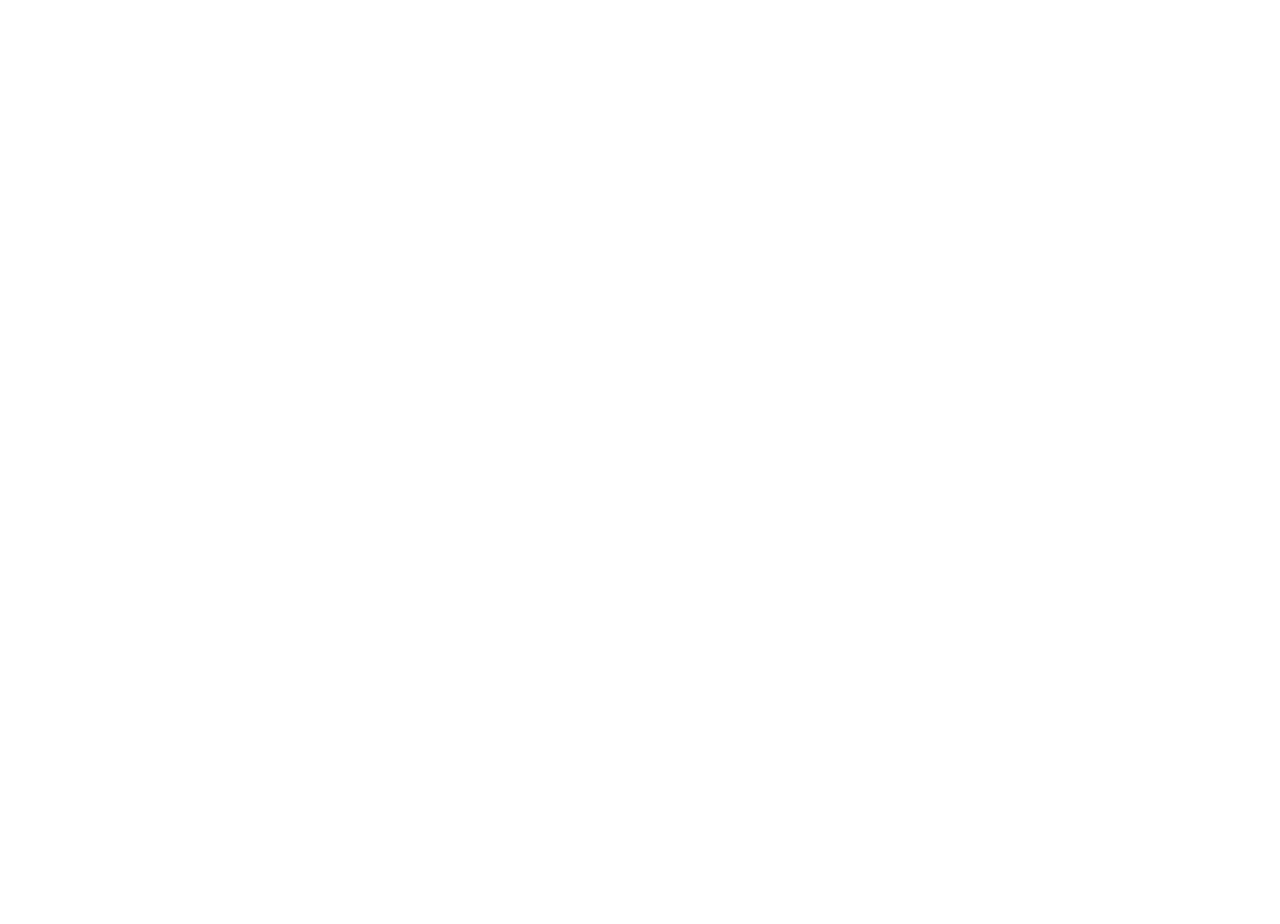
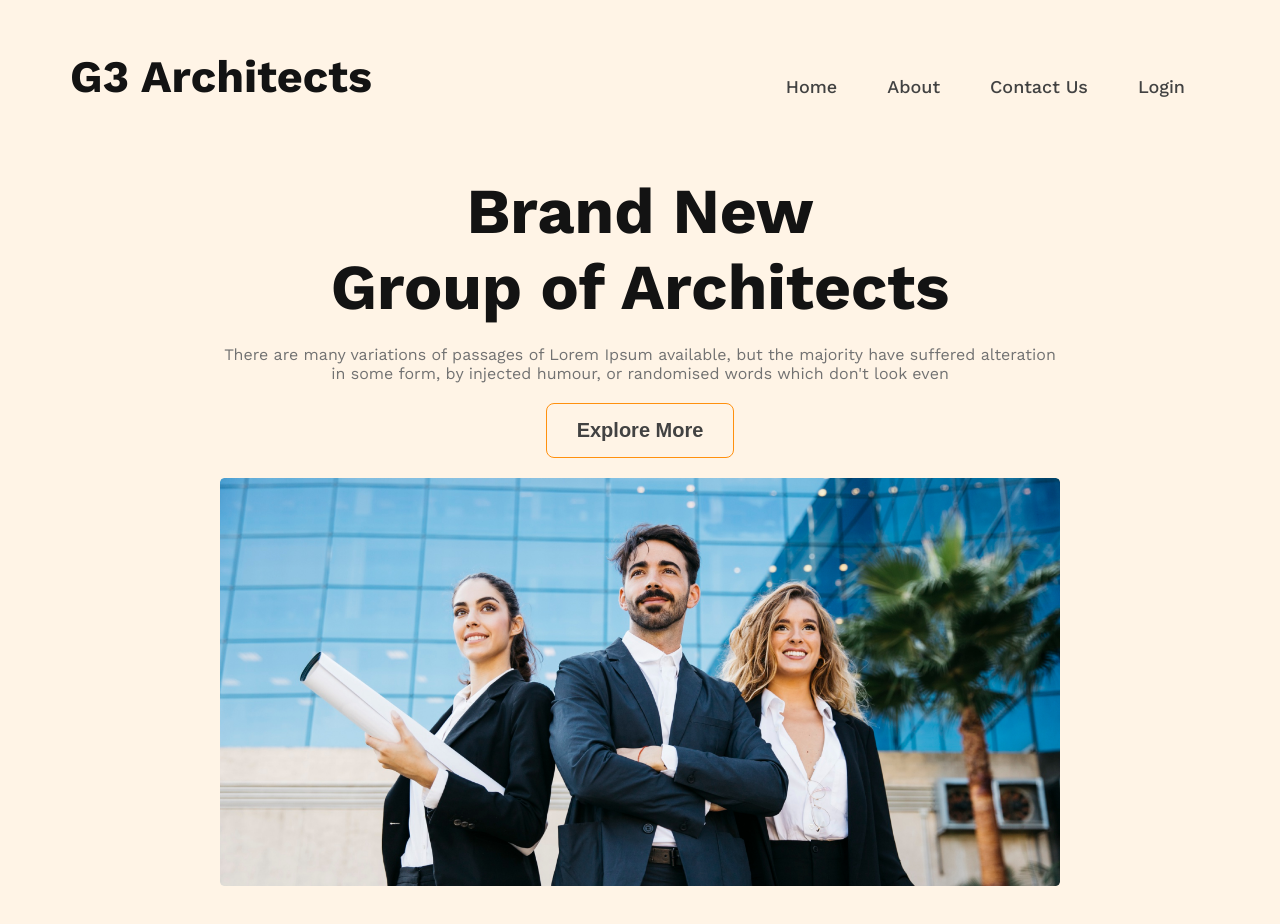
Before and after one commit to Sk-Monir/G3-Architects-Html-Css-Responsive, a plain HTML site: page index.html in a window 1280 px wide. Before the commit the page ends 800 px from the top, so only its background shows below. Drawn offline with nearby package versions, Linux system fonts and the light colour scheme.

Commit message:
header add

```diff
--- a/css/style.css
+++ b/css/style.css
@@ -0,0 +1,92 @@
+/* google font css start */
+@import url('https://fonts.googleapis.com/css2?family=Work+Sans:wght@400;500;600;700&display=swap');
+/* google font css end */
+/* common css start */
+*{
+    margin: 0;
+    padding: 0;
+    outline: 0;
+    box-sizing: border-box;
+}
+body{
+    font-family: 'Work Sans', sans-serif;
+}
+.container{
+    width: 1140px;
+    margin: 0 auto;
+}
+li{
+    list-style: none;
+}
+a{
+    text-decoration: none;
+}
+.row{
+    display: flex;
+    justify-content: space-between;
+    align-items: center;
+}
+.center{
+    text-align: center;
+}
+.sec_ttl{
+    color:#131313;
+    font-size: 45px;
+    font-weight: 700;
+    margin-bottom: 20px;
+}
+.sec_text{
+    color:#727272;
+    font-size: 16px;
+    font-weight: 400;
+    margin-bottom: 20px;
+}
+.btn{
+    color:#424242;
+    padding: 15px 30px;
+    background: rgba(255, 144, 14, -0.10);
+    font-size: 20px;
+    font-weight: 600;
+    border-radius: 8px;
+    border: 1px solid #FF900E;
+    transition: all linear .3s;
+    cursor: pointer;
+}
+.btn:hover{
+    color:#fff;
+    background-color: #FF900E;
+    border: 1px solid #FF900E;
+}
+/* common css End */
+/* Header section start */
+header{
+    padding: 50px 0;
+    background: rgba(255, 144, 14, 0.10);
+}
+/* Nav sec start */
+.menu_item{
+    color:#424242;
+    margin: 5px 5px;
+    padding: 12px 20px;
+    font-size: 18px;
+    font-weight: 500;
+    border-radius: 6px;
+    transition: all linear .3s;
+}
+.menu_item:hover{
+    color: #fff;
+    background-color: #FF900E;
+}
+/* Banner sec start */
+#banner{
+    padding: 50px 150px 0;
+}
+#banner .sec_ttl{
+    font-size: 64px;
+    font-weight: 700;
+}
+#banner img{
+    max-width: 100%;
+    margin-top: 20px;
+}
+/* Header section end */
--- a/index.html
+++ b/index.html
@@ -5,11 +5,37 @@
     <meta charset="UTF-8">
     <meta name="viewport" content="width=device-width, initial-scale=1.0">
     <title>G3-Architects</title>
+    <!-- Custom Css link start -->
     <link rel="stylesheet" href="css/style.css">
+    <!-- Custom Css link End -->
+
 </head>
 
 <body>
+    <!-- header section start -->
+    <header>
+        <div class="container">
+            <nav class="row">
+                <h2 class="sec_ttl">G3 Architects</h2>
+                <ul class="row menu">
+                    <li><a class="menu_item" href="#">Home</a></li>
+                    <li><a class="menu_item" href="#">About</a></li>
+                    <li><a class="menu_item" href="#">Contact Us</a></li>
+                    <li><a class="menu_item" href="#">Login</a></li>
+                </ul>
+            </nav>
+            <div id="banner" class="center">
+                <h1 class="sec_ttl">Brand New <br>Group of Architects </h1>
+                <p class="sec_text">There are many variations of passages of Lorem Ipsum available, but the majority
+                    have suffered alteration in some form, by injected humour, or randomised words which don't look even
+                </p>
+                <button class="btn">Explore More</button>
+                <img src="images/banner.png" alt="">
+            </div>
+        </div>
 
+    </header>
+    <!-- header section End -->
 </body>
 
 </html>
```
